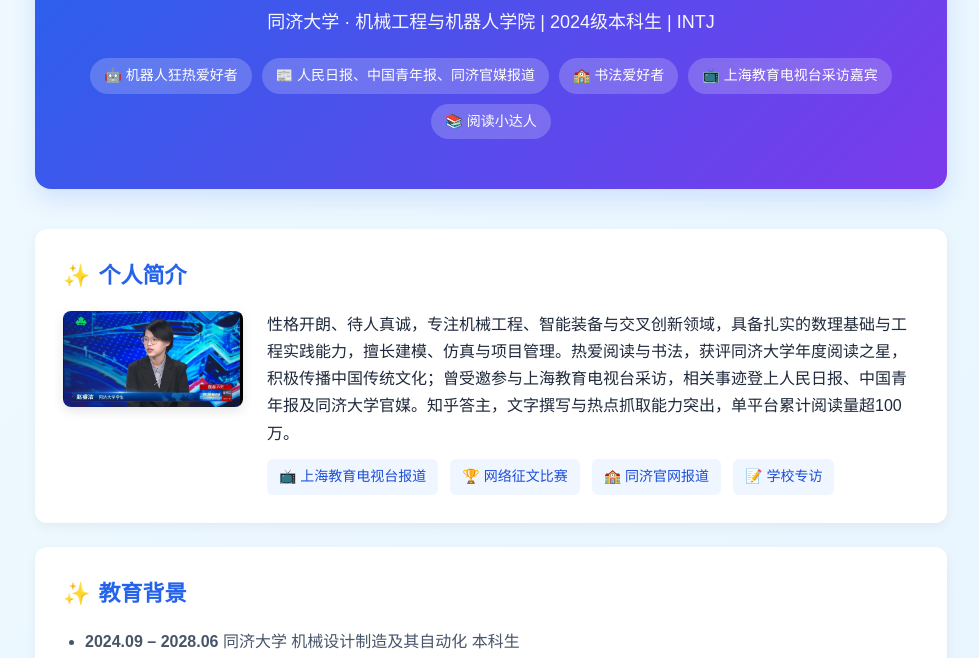
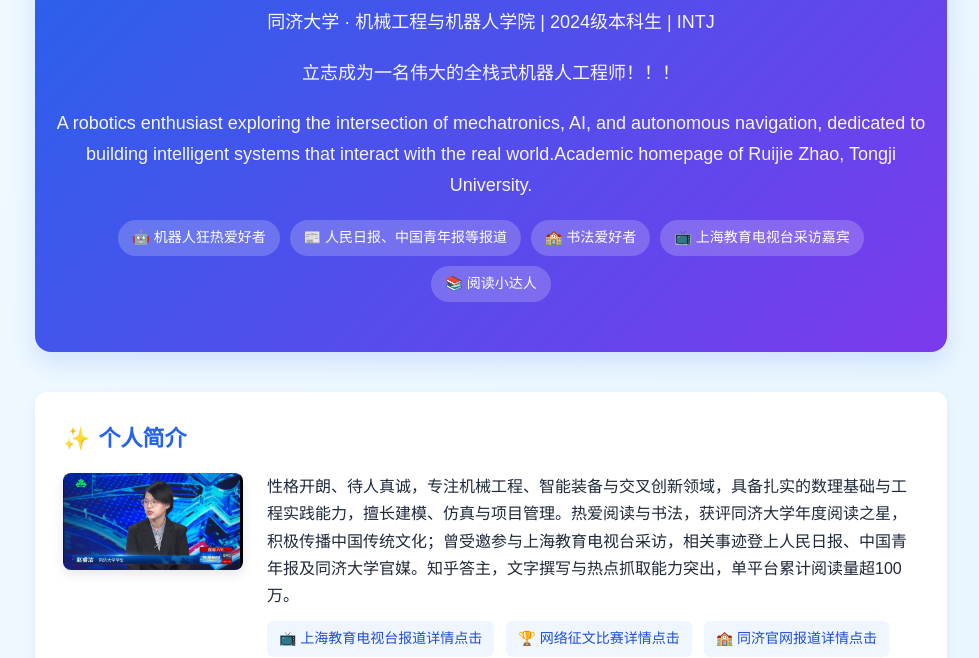
Before and after one commit to sutinah12-hash/ruijiezhaocomeon.github.io, a plain HTML site: page index.html in a window 1280 px wide. Shown: the part 154-812 px from the top of the page, without its empty margins (149-1128 px from the left). Drawn offline with Linux system fonts and the light colour scheme.

Commit message:
Update index.html

```diff
--- a/index.html
+++ b/index.html
@@ -158,9 +158,11 @@
         <header>
             <h1>赵睿洁</h1>
             <div class="subtitle">同济大学 · 机械工程与机器人学院 | 2024级本科生 | INTJ</div>
+             <div class="subtitle">立志成为一名伟大的全栈式机器人工程师！！！</div>
+            <div class="subtitle">A robotics enthusiast exploring the intersection of mechatronics, AI, and autonomous navigation, dedicated to building intelligent systems that interact with the real world.Academic homepage of Ruijie Zhao, Tongji University.</div>
             <div class="media-badges">
                 <span class="badge">🤖 机器人狂热爱好者</span>
-                <span class="badge">📰 人民日报、中国青年报、同济官媒报道</span>
+                <span class="badge">📰 人民日报、中国青年报等报道</span>
                 <span class="badge">🏫 书法爱好者</span>
                 <span class="badge">📺 上海教育电视台采访嘉宾</span>
                 <span class="badge">📚 阅读小达人</span>
@@ -174,10 +176,10 @@
                 <div class="profile-text">
                     <p>性格开朗、待人真诚，专注机械工程、智能装备与交叉创新领域，具备扎实的数理基础与工程实践能力，擅长建模、仿真与项目管理。热爱阅读与书法，获评同济大学年度阅读之星，积极传播中国传统文化；曾受邀参与上海教育电视台采访，相关事迹登上人民日报、中国青年报及同济大学官媒。知乎答主，文字撰写与热点抓取能力突出，单平台累计阅读量超100万。</p>
                     <div class="media-links">
-                        <a href="https://mp.weixin.qq.com/s/6xz0Z2mVwIKDAIjblvkcrw" target="_blank" class="media-link">📺 上海教育电视台报道</a>
-                        <a href="https://ggw.tongji.edu.cn/index.php?classid=1110&newsid=21345&t=show" target="_blank" class="media-link">🏆 网络征文比赛</a>
-                        <a href="https://mp.weixin.qq.com/s/QQr8W3RbZPbw9rHsT3Hj2Q" target="_blank" class="media-link">🏫 同济官网报道</a>
-                        <a href="https://mp.weixin.qq.com/s/YfJO0ObQDlrRwATItnB0BA" target="_blank" class="media-link">📝 学校专访</a>
+                        <a href="https://mp.weixin.qq.com/s/6xz0Z2mVwIKDAIjblvkcrw" target="_blank" class="media-link">📺 上海教育电视台报道详情点击</a>
+                        <a href="https://ggw.tongji.edu.cn/index.php?classid=1110&newsid=21345&t=show" target="_blank" class="media-link">🏆 网络征文比赛详情点击</a>
+                        <a href="https://mp.weixin.qq.com/s/QQr8W3RbZPbw9rHsT3Hj2Q" target="_blank" class="media-link">🏫 同济官网报道详情点击</a>
+                        <a href="https://mp.weixin.qq.com/s/YfJO0ObQDlrRwATItnB0BA" target="_blank" class="media-link">📝 学校专访详情点击</a>
                     </div>
                 </div>
             </div>
```
